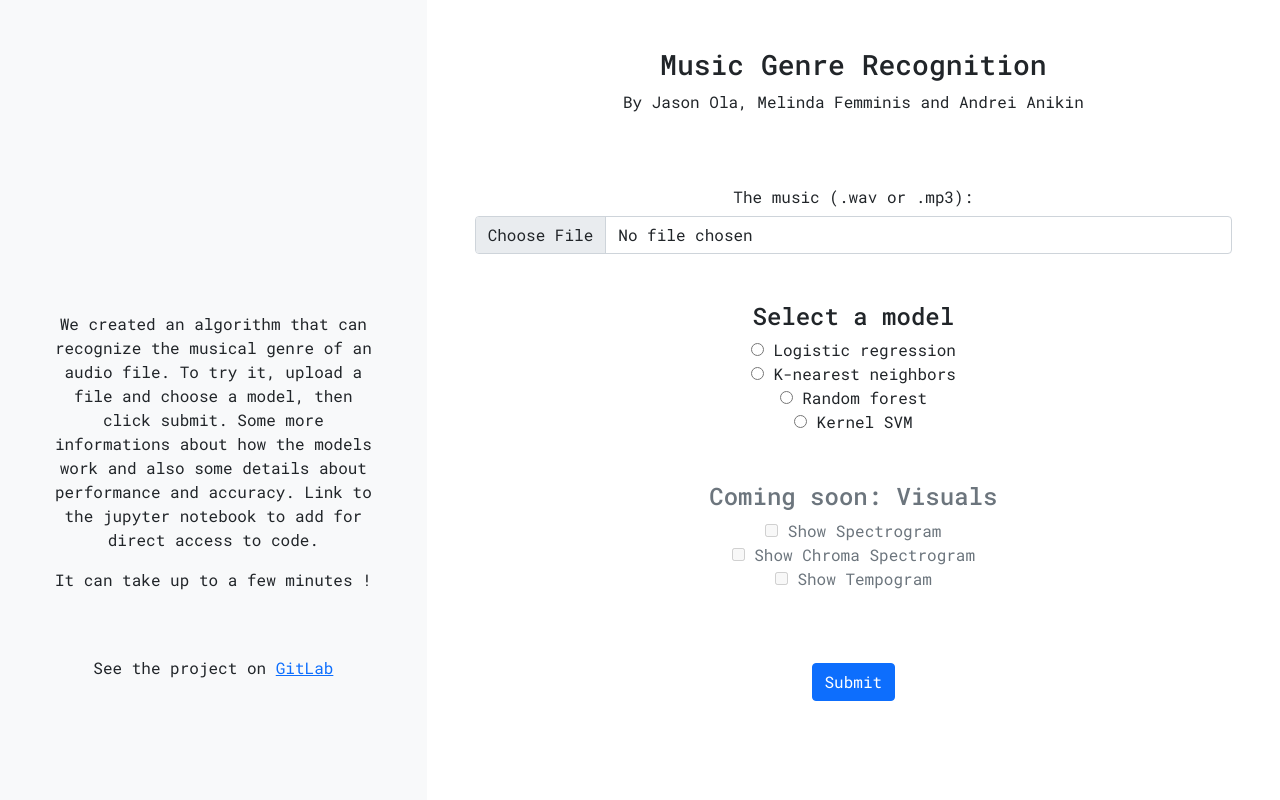
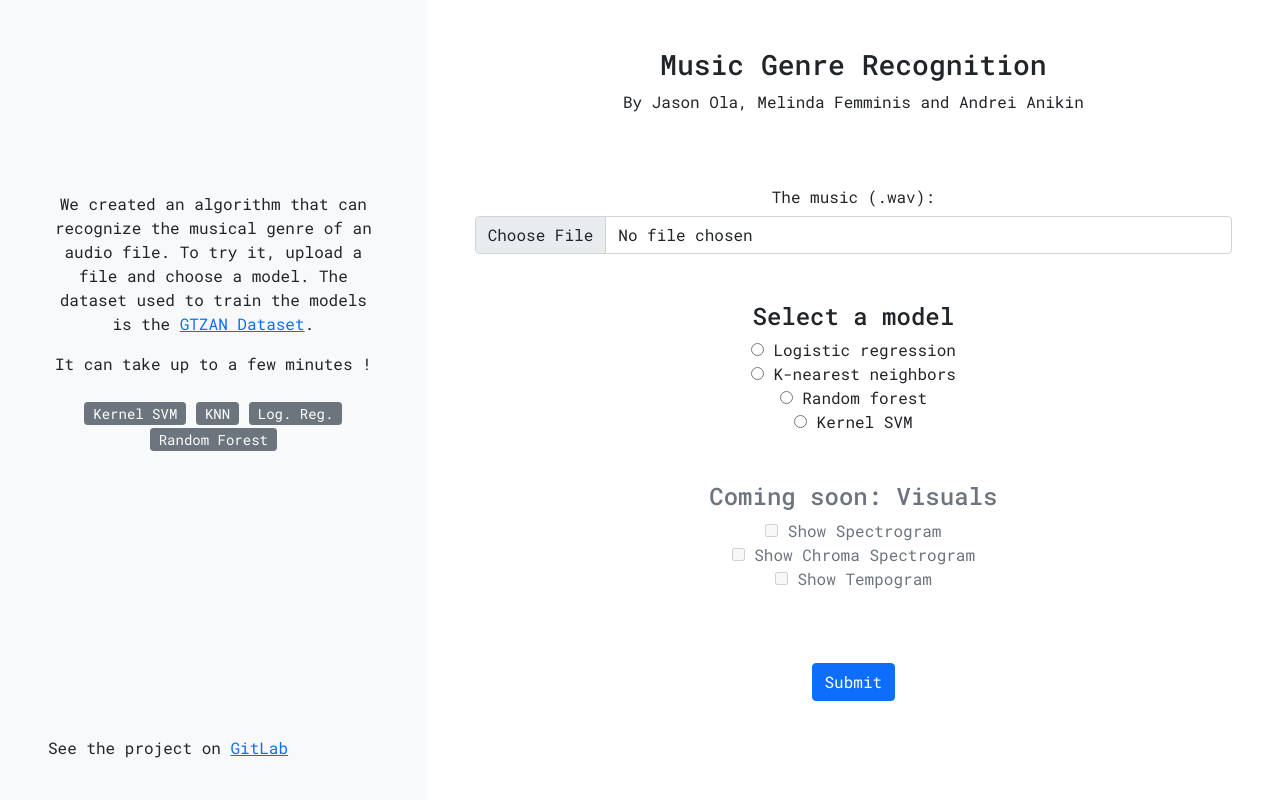
Before and after one commit to melindafemminis/music-genre-recognition, a Flask app: page / in a window 1280 px wide. Run offline with Flask 2, Linux system fonts and the light colour scheme; parts of the project's set-up code (start-up, migrations or seed data) failed here and were passed over.

Commit message:
File organisation

```diff
--- a/app.py
+++ b/app.py
@@ -3,7 +3,13 @@ from flask import Flask, render_template
 from flask import Flask, flash, request, redirect, url_for
 from werkzeug.utils import secure_filename
 import pickle
+import matplotlib.pyplot as plot
+import numpy as np
 from pyAudioAnalysis import MidTermFeatures as aF
+from pyAudioAnalysis import audioBasicIO as aIO
+import IPython
+import scipy.io.wavfile as wavfile
+from sklearn.preprocessing import PowerTransformer
 import pandas as pd
 import shutil
 
@@ -14,10 +20,10 @@ import shutil
 ### Define constant variables
 ####################################################
 
-modelLG = pickle.load(open("model_test.sav","rb"))
-modelKNN = pickle.load(open("model_test_knn.sav","rb"))
-modelRF = pickle.load(open("model_test_tree.sav","rb"))
-modelSVM = pickle.load(open("svm.sav","rb"))
+modelLG = pickle.load(open("models/model_test.sav","rb"))
+modelKNN = pickle.load(open("models/model_test_knn.sav","rb"))
+modelRF = pickle.load(open("models/model_test_tree.sav","rb"))
+modelSVM = pickle.load(open("models/svm.sav","rb"))
 
 
 
@@ -119,7 +125,7 @@ def upload_file():
         elif model == 'svm':
             result_list = svm(features[0], features[1])
 
-        text = "Your file " + str(result_list[0]) + "\'s predicted genre is " + str(result_list[1]) + " with the model " + str(result_list[2]) + "!"
+        text = "Your file " + str(result_list[0]) + "\'s predicted genre is <b style=\"color:red;\">" + str(result_list[1]) + "</b> with the model " + str(result_list[2]) + "!"
         return render_template("results.html", text = text)
 
 @app.route('/result', methods=['POST'])
--- a/runtime.txt
+++ b/runtime.txt
@@ -1 +1 @@
-python-3.9.5
+Python 3.7.4
--- a/static/style.css
+++ b/static/style.css
@@ -31,6 +31,17 @@ div#loading {
   cursor: wait;
   }
 
+
+#sidebar-bottom-div  {
+    position: fixed;
+    bottom: 0;
+  }
+
+#sidebar-back-button {
+  color: grey;
+  text-decoration: underline;
+}
+
 #header{
     background: #d6d6d6;
     text-align: center;
@@ -41,19 +52,10 @@ div#loading {
     height: 100%;
 }
 
-#footer {
-    position: fixed;
-    left: 0;
-    bottom: 0;
-    width: 100%;
-    background: #dddddd;
-    text-align: center;
-  }
 
 #content {
   text-align: center;
 }
-
 
 .wrap{
     max-width: 1200px;
--- a/templates/index.html
+++ b/templates/index.html
@@ -16,6 +16,8 @@
 <div id="the-content-div">
     <div class="container-fluid d-flex h-100">
         <div class="row flex-fill min-vh-100">
+
+
             <div class="col-sm-4 px-5 bg-light form-group"><!--left side -->
                 <br>
                 <br>
@@ -25,19 +27,53 @@
                 <br>
                 <br>
                 <br>
-                <br>
-                <br>
-                <br>
-                <br>
-                <br>
-                <p>We created an algorithm that can recognize the musical genre of an audio file. To try it,
-                    upload a file and choose a model, then click submit. Some more informations about how the models work and
-                also some details about performance and accuracy. Link to the jupyter notebook to add for direct access to code.</p>
-                <p>It can take up to a few minutes !</p>
-                <br>
-                <br>
-                <p>See the project on <a href="https://gitlab.com/ish_unil/students_cl/music-genre-recognition/-/tree/dev">GitLab</a></p>
+
+
+                <!-- Home page sidebar text -->
+                <div id="sidebar-text">
+                    <p>We created an algorithm that can recognize the musical genre of an audio file. To try it,
+                        upload a file and choose a model. The dataset used to train the models is the <a href="https://www.kaggle.com/andradaolteanu/gtzan-dataset-music-genre-classification">GTZAN Dataset</a>.</p>
+                    <p>It can take up to a few minutes !</p>
+                </div>
+
+
+                <!-- Classification reports for all 4 models -->
+                <div id="gs-svm" style="display: none;">
+                    <h4>Model: Kernel</h4>
+                    <img src="../static/confusion_matrix/gs-svm.png" alt="GridSearchCV Classification Report for Kernel SVM Model" style='height: 100%; width: 100%; object-fit: contain'/>
+                </div>
+                <div id="gs-knn" style="display: none;">
+                    <h4>Model: K-nearest neighbors</h4>
+                    <img src="../static/confusion_matrix/gs-knn.png" alt="GridSearchCV Classification Report for KNN Model" style='height: 100%; width: 100%; object-fit: contain'/>
+                </div>
+                <div id="gs-logreg" style="display: none;">
+                    <h4>Model: Logistic Regression</h4>
+                    <img src="../static/confusion_matrix/gs-logreg.png" alt="GridSearchCV Classification Report for Logistic Regression Model" style='height: 100%; width: 100%; object-fit: contain'/>
+                </div>
+                <div id="gs-randomforest" style="display: none;">
+                    <h4>Model: Random Forest</h4>
+                    <img src="../static/confusion_matrix/gs-randomforest.png" alt="GridSearchCV Classification Report for Random Forest Model" style='height: 100%; width: 100%; object-fit: contain'/>
+                </div>
+
+
+                <!-- Sidebar buttons -->
+                <div id="sidebar-buttons-div" class="mt-4">
+                    <button type="button" id="svm-button" class="btn btn-secondary btn-sm py-0">Kernel SVM</button>
+                    <button type="button" id="knn-button" class="btn btn-secondary btn-sm py-0">KNN</button>
+                    <button type="button" id="logreg-button" class="btn btn-secondary btn-sm py-0">Log. Reg.</button>
+                    <button type="button" id="randomforest-button" class="btn btn-secondary btn-sm py-0">Random Forest</button>
+                    <p id="sidebar-back-button" class="mt-4" style="display: none;">Back</p>
+                </div>
+
+
+                <!-- Sidebar bottom div with GITLAB link | FIXED -->
+                <div id="sidebar-bottom-div">
+                    <p>See the project on <a href="https://gitlab.com/ish_unil/students_cl/music-genre-recognition/-/tree/dev">GitLab</a></p>
+                    <br>
+                </div>
+
             </div>
+
             <div class="col-sm-8 px-5 form-group"><!--right side -->
                 <br>
                 <br>
@@ -46,7 +82,7 @@
                 <p id="subtitle" class="font-weight-light">By Jason Ola, Melinda Femminis and Andrei Anikin</p>
                 <br>
                 <br>
-                <label for="file-input" class="col-sm-4 col-form-label">The music (.wav or .mp3):</label>
+                <label for="file-input" class="col-sm-4 col-form-label">The music (.wav):</label>
                 <input type="file" id="file-input" name="file" class="form-control w-100" required="true"/><br>
                 <br>
                 <div class="form-group">
@@ -83,12 +119,56 @@
 
 <script>
     $(document).ready(function(){
+        // Show loading gif/text when submitting form
+
         $('#submit-button').click(function() {
             if ($('form')[0].checkValidity()) {
                 $('#the-loading-div').show();
                 $('#the-content-div').hide();
             }
         });
+
+        // The next functions show confusion matrix of models
+        $('#svm-button').click(function() {
+            $('#gs-logreg').hide();
+            $('#gs-knn').hide();
+            $('#gs-randomforest').hide();
+            $('#sidebar-text').hide();
+            $('#gs-svm').show();
+            $('#sidebar-back-button').show();
+        });
+        $('#knn-button').click(function() {
+            $('#gs-logreg').hide();
+            $('#gs-randomforest').hide();
+            $('#gs-svm').hide();
+            $('#sidebar-text').hide();
+            $('#gs-knn').show();
+            $('#sidebar-back-button').show();
+        });
+        $('#logreg-button').click(function() {
+            $('#gs-knn').hide();
+            $('#gs-randomforest').hide();
+            $('#gs-svm').hide();
+            $('#sidebar-text').hide();
+            $('#gs-logreg').show();
+            $('#sidebar-back-button').show();
+        });
+        $('#randomforest-button').click(function() {
+            $('#gs-knn').hide();
+            $('#gs-logreg').hide();
+            $('#gs-svm').hide();
+            $('#sidebar-text').hide();
+            $('#gs-randomforest').show();
+            $('#sidebar-back-button').show();
+        });
+        $('#sidebar-back-button').click(function() {
+            $('#gs-knn').hide();
+            $('#gs-logreg').hide();
+            $('#gs-svm').hide();
+            $('#sidebar-text').show();
+            $('#gs-randomforest').hide();
+            $('#sidebar-back-button').hide();
+        });
     });
     </script>
 {% endblock %}
--- a/templates/results.html
+++ b/templates/results.html
@@ -8,7 +8,7 @@
     <br>
     <br>
     <h4>And the result is...</h4>
-    <p>{{ text }}</p>
+    <p>{{ text | safe }}</p>
     <br>
     <!--
     <h4>Spectrogram and tempogram</h4>
```
Also changed, not shown: requirements.txt (+12 -15 lines), README.md (deleted), static/confusion_matrix/gs-knn.png (added), static/confusion_matrix/gs-logreg.png (added), static/confusion_matrix/gs-randomforest.png (added), static/confusion_matrix/gs-svm.png (added), 12 other files.
